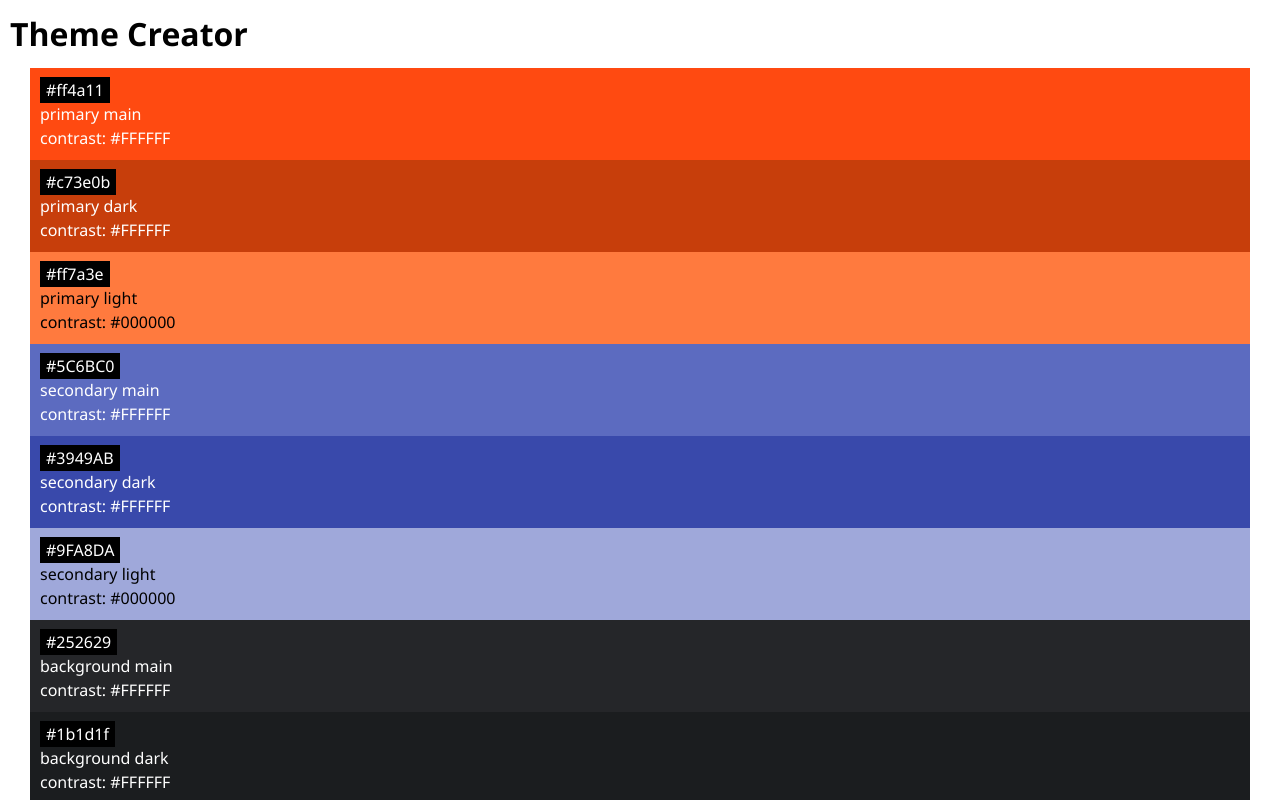
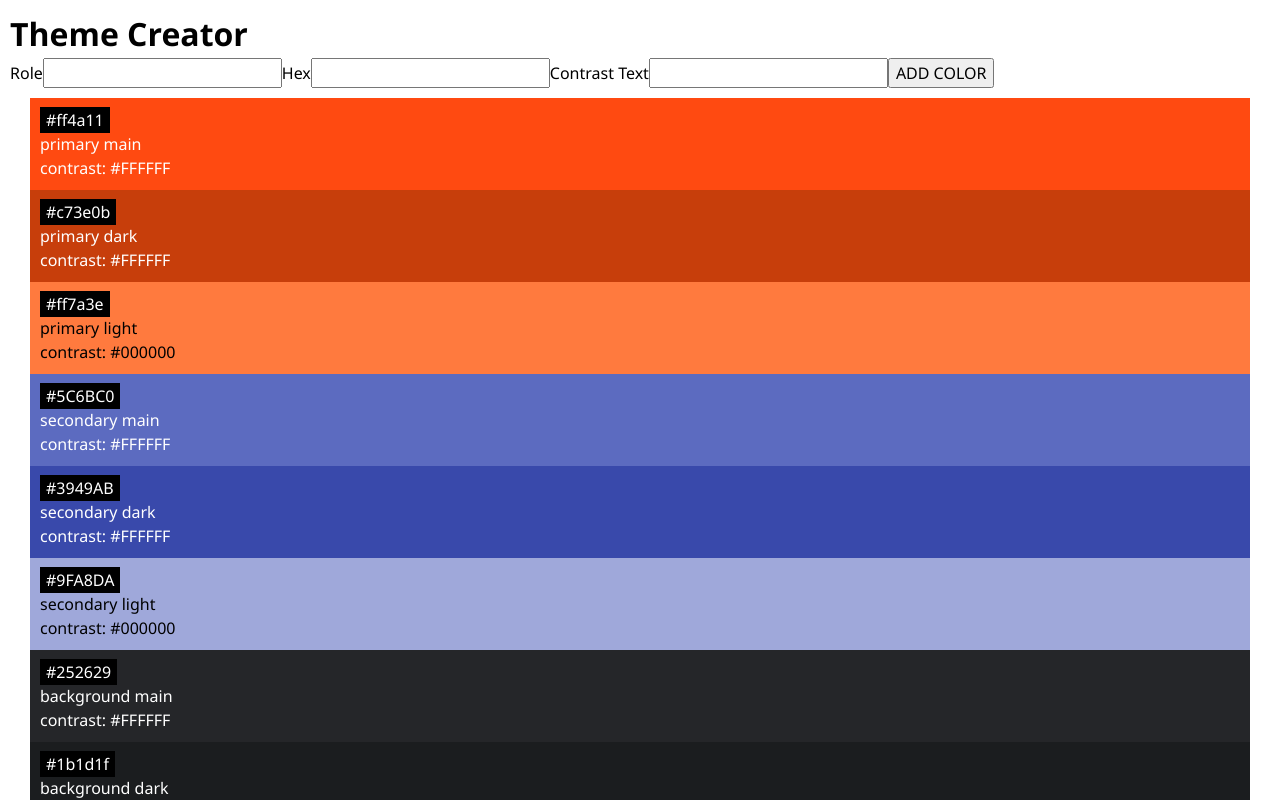
Before and after one commit to Leon910/recap-project4, a React (Vite) app: page / in a window 1280 px wide. Shown: the top 800 px of the page. Built offline with nearby package versions, Linux system fonts and the light colour scheme.

Commit message:
add form and submit functionality

```diff
--- a/src/App.jsx
+++ b/src/App.jsx
@@ -1,11 +1,13 @@
 import "./App.css";
 import ColorCard from "./Components/Color/Color";
 import { initialColors } from "./lib/colors";
+import ColorForm from "./Components/Color/ColorForm";
 
 function App() {
   return (
     <>
       <h1>Theme Creator</h1>
+      <ColorForm />
       <ul style={{ listStyleType: "none" }}>
         <li>
           {initialColors.map((color) => {
--- /dev/null
+++ b/src/Components/Color/ColorForm.css
@@ -0,0 +1,6 @@
+.form-flex {
+  display: flex;
+  flex-wrap: wrap;
+  flex-direction: column;
+  justify-content: center;
+}
--- /dev/null
+++ b/src/Components/Color/ColorForm.jsx
@@ -0,0 +1,41 @@
+import { useState } from "react";
+
+export default function ColorForm() {
+  const [role, setRole] = useState("");
+  const [hex, setHex] = useState("");
+  const [contrastText, setContrastText] = useState("");
+
+  function handleInput(event) {
+    event.preventDefault();
+    console.log("works");
+  }
+
+  function handleClick() {}
+
+  return (
+    <form onSubmit={handleInput} className="form-flex">
+      <label htmlFor="searchTerm">Role</label>
+      <input
+        name="searchTerm"
+        id="searchTerm"
+        value={role}
+        onChange={(event) => setRole(event.target.value)}
+      />
+      <label htmlFor="searchTerm">Hex</label>
+      <input
+        name="searchTerm"
+        id="searchTerm"
+        value={hex}
+        onChange={(event) => setHex(event.target.value)}
+      />
+      <label htmlFor="searchTerm">Contrast Text</label>
+      <input
+        name="searchTerm"
+        id="searchTerm"
+        value={contrastText}
+        onChange={(event) => setContrastText(event.target.value)}
+      />
+      <button onClick={handleClick}>ADD COLOR</button>
+    </form>
+  );
+}
```
